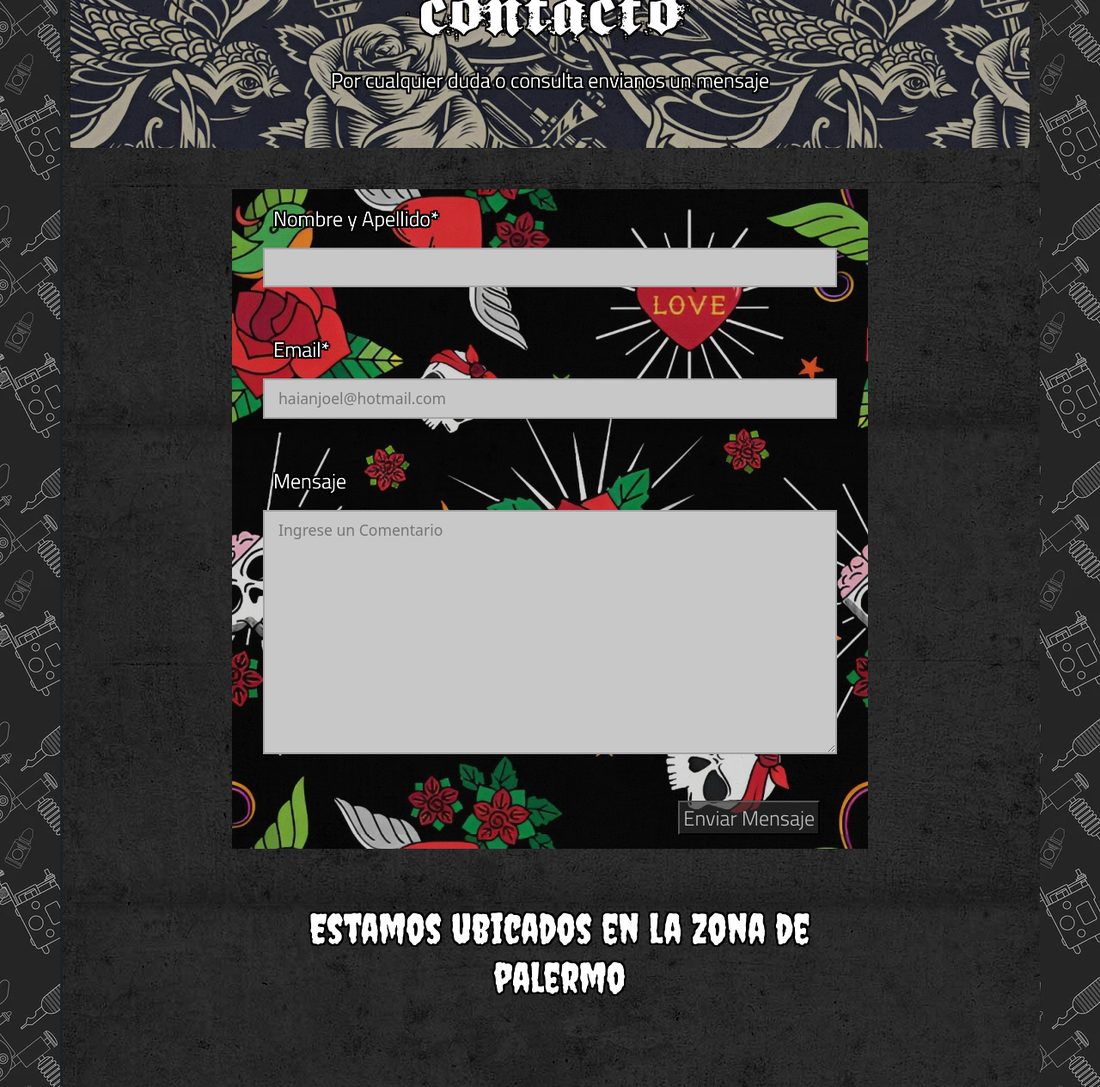
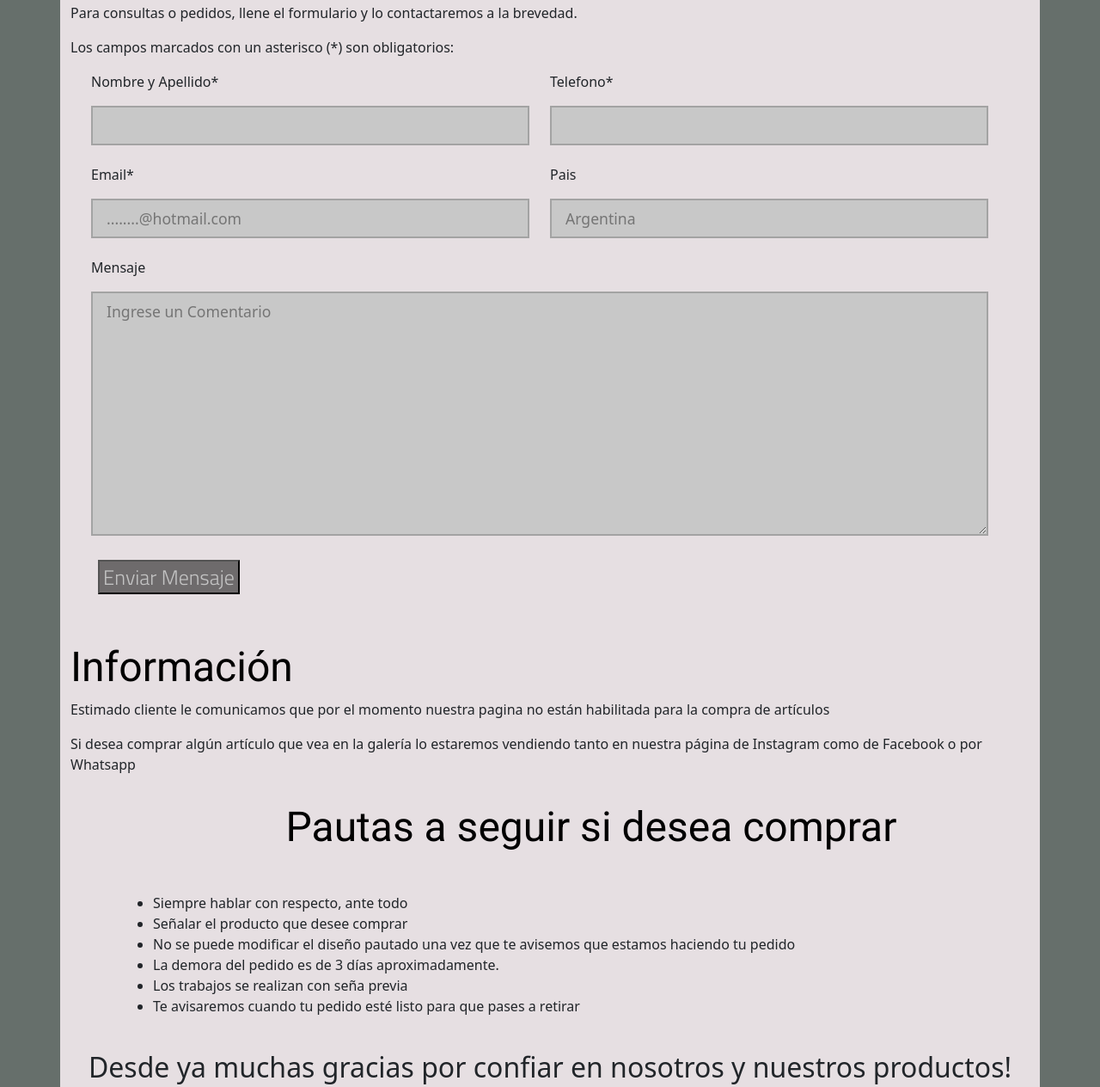
Before and after one commit to haiandonofrio/CuchillosTandil, a website: page pages/contacto.html in a window 1280 px wide. Shown: the part 159-1423 px from the top of the page at 86% size. Drawn offline with nearby package versions, Linux system fonts and the light colour scheme; files that its build step writes are made by us from their sources; grey boxes are pictures that could not be loaded; a web font is replaced by a local one.

Commit message:
Pagina_de_contactos

```diff
--- a/pages/contacto.html
+++ b/pages/contacto.html
@@ -43,49 +43,73 @@
             </div>
             <!--Header-->
         </header>
-        <main class="container-fluid bg-tatuador">
-            <div class="container bgcolor">
+        <!-- ------------------------------------------------------------------------------------------------------------------------------------------- -->
+        <main class="container-fluid bg-contactos">
+            <div class="container bgbanner">
             <!--Titulo Contacto-->
                 <section class="bgbanner">
-                    <h1 class="tittle">Contacto</h1>
-                    <h2 class="parrMain text-center">Por cualquier duda o consulta envianos un mensaje</h2>
-                </section>
+                    <h1 class="tittleContacto">Contacto</h1>
+                    <p class="">Para consultas o pedidos, llene el formulario y lo contactaremos a la brevedad.</p>
+
+                    <p>Los campos marcados con un asterisco (*) son obligatorios:</p>
+
                 <!--Titulo Contacto-->
-                <section class="container flex-dinamic py-5">
-                    <div class="bgnosotros px-5 mb-3">
+
+
                     <!--formulario de consultas-->
-                    <form action="">
-                        <fieldset>
-                            <div class="row py-3">
-                                <label class="col-lg-5 col-xs-12" for="Nombre"><p class="parrMain">Nombre y Apellido*</p></label>
-                                <input class="col-lg-7 col-xs-12 field" type="text" name="Nombre" id="nombre" required>
+                        <form>
+                            <div class="row container  ">
+                            <div class="col-xl-6 col-12">
+                                <label class="" for="Nombre"><p class="">Nombre y Apellido*</p></label>
+                                <input class="field" type="text" name="Nombre" id="nombre" required>
                             </div>
-                            <div class="row py-3">
-                                <label class="col-lg-3 col-xs-12" for="Indique su mail"><p class="parrMain">Email*</p></label>
-                                <input class="col-lg-9 col-xs-12 field" type="email" name="email" id="email" placeholder="haianjoel@hotmail.com" required>
+                            <div class="col-xl-6 col-12">
+                                <label class="" for="Indique su numero"><p class="">Telefono*</p></label>
+                                <input class="field" type="number" name="telefono" id="telefono" placeholder="" required>
                             </div>
-                            <div class="row py-3">
-                                <label class="col-lg-3 col-xs-12"for=""><p class="parrMain align-self-start">Mensaje</p></label>
-                                <textarea class="col-lg-9 col-xs-12 field" name="texto" id="texto" cols="50" rows="10" placeholder="Ingrese un Comentario"></textarea>
+                            <div class="col-xl-6 col-12">
+                                <label class="" for="Indique su mail"><p class="">Email*</p></label>
+                                <input class="field" type="email" name="email" id="email" placeholder="........@hotmail.com" required>
                             </div>
-                            <div class="d-flex justify-content-end py-3">
+                            <div class="col-xl-6 col-12">
+                                <label class="" for="Indique pais"><p class="">Pais</p></label>
+                                <input class="field" type="email" name="email" id="email" placeholder="Argentina" required>
+                            </div>
+                            <div class="col-xl-12 col-12">
+                                <label class=""for=""><p class="">Mensaje</p></label>
+                                <textarea class="field" name="texto" id="texto" cols="50" rows="10" placeholder="Ingrese un Comentario"></textarea>
+                            </div>
+
+                            <div class="col-xl-6 col-12">
                                 <input class="FormBoton px-1 mx-2" type="submit" value="Enviar Mensaje">
                             </div>
-                        </fieldset>
-                    </form>
+                        </div>
+                        </form>
+                </section>
+                <div>
+                    <h2 class="tittleContacto">Información</h1>
+
+                    <p class=""> Estimado cliente le comunicamos que por el momento nuestra pagina no están habilitada para la compra
+                        de artículos</p>
+                    <p class=""> Si desea comprar algún artículo que vea en la galería lo estaremos vendiendo tanto en nuestra página de Instagram como de
+                        Facebook o por Whatsapp</p>
+                    </p>
+                    <div class=" container d-flex row  ms-lg-5">
+                        <h2 class="text-center tittleContacto p-3 ">Pautas a seguir si desea comprar</h2>
+                            <ul class="p-4">
+                                <li>Siempre hablar con respecto, ante todo </li>
+                                <li>Señalar el producto que desee comprar</li>
+                                <li>No se puede modificar el diseño pautado una vez que te avisemos que estamos haciendo tu pedido</li>
+                                <li>La demora del pedido es de 3 días aproximadamente.</li>
+                                <li>Los trabajos se realizan con seña previa </li>
+                                <li>Te avisaremos cuando tu pedido esté listo para que pases a retirar </li>
+
+
+                            </ul>
+                    </div>
+
+                    <h2 class="text-center  mb-5">Desde ya muchas gracias por confiar en nosotros y nuestros productos!</h2>
                 </div>
-                    <!--formulario de consultas-->
-                    <!--Ubicacion y mapa-->
-                    <div>
-                        <div>
-                            <h2 class="subti text-center py-5">Estamos ubicados en la zona de palermo</h2>
-                        </div>
-                        <div class="py-2" id="mapa">
-                            <iframe src="https://www.google.com/maps/embed?pb=!1m18!1m12!1m3!1d3284.4960186077224!2d-58.41740224926349!3d-34.59161676426892!2m3!1f0!2f0!3f0!3m2!1i1024!2i768!4f13.1!3m3!1m2!1s0x95bcca80cfd58e81%3A0xd738e93b71b17836!2sParaguay%203605%2C%20C1425BRW%20CABA!5e0!3m2!1ses!2sar!4v1674612156899!5m2!1ses!2sar" class="mapa" style="border:0;" allowfullscreen="" loading="lazy" referrerpolicy="no-referrer-when-downgrade"></iframe>
-                        </div>
-                    </div>
-                    <!--Ubicacion y mapa-->
-                </section>
             </div>
         </main>
         <!--footer-->
--- a/scss/_formato_textos.scss
+++ b/scss/_formato_textos.scss
@@ -10,6 +10,11 @@
     @include formato-textos(map-get($map-titulo2,font),map-get($map-titulo2,size),map-get($map-titulo2,align),map-get($map-titulo2,color));
     font-weight: bold;
     filter: brightness(150%)
+    }
+.tittleContacto{
+        @include formato-textos(map-get($map-Contacto,font),map-get($map-Contacto,size),map-get($map-Contacto,align),map-get($map-Contacto,color));
+        filter: brightness(150%);
+        // text-shadow: $font-shadow;
     }
 
 .subti{
--- a/scss/_index.scss
+++ b/scss/_index.scss
@@ -17,12 +17,20 @@
     z-index: -10;
 
 }
+.bg-contactos{
+    background: map-get($map-color ,gris );
+    z-index: -10;
 
+}
 .bgimg{
     background: map-get($map-color , bgborde ) no-repeat;
 }
 
+// .bgbanner{
+//     background: map-get($map-color , bgbanner );
+//     padding-bottom: 5%;
+// }
 .bgbanner{
-    background: map-get($map-color , bgbanner );
+    background: map-get($map-color , redes);
     padding-bottom: 5%;
 }
--- a/scss/_variables.scss
+++ b/scss/_variables.scss
@@ -5,6 +5,7 @@ $dummy: X;
 $font-parrafos: 'Creepster', cursive;
 $font-titulos: Gothic;
 $font-titulo2: 'Lobster', cursive;
+$font-titulo3: 'Roboto', sans-serif;
 $font-header_footer: 'Titillium Web', sans-serif;
 $font-shadow: -1px -1px 0px #000,
  0px -1px 0px #000,
@@ -36,9 +37,10 @@ $map-color: (
 primario: red,
 secundario: black,
 redes: #e6dfe2,
+gris:#666F6B,
 bgcolor: url(../assets/img/bg-black.jpg) repeat,
 bgtatuador: url(../assets/img/fondotatuador.jpg) repeat,
-bgbanner: url(../assets/img/output-onlinepngtools.png) repeat,
+// bgbanner: url(../assets/img/output-onlinepngtools.png) repeat,
 bgborde: url(../assets/img/borde2.png) ,
 bgnosotros: url(../assets/img/bgnosotros.png) repeat,
 insta: linear-gradient(#fdf497 0%, #fdf497 5%, #fd5949 45%, #d6249f 60%, #285AEB 90%),
@@ -57,6 +59,12 @@ $map-titulo2: (
     size : 2em,
     color:  rgb(206, 202, 202)
 );
+$map-Contacto: (
+    font : $font-titulo3,
+    size : 3em,
+    color:  rgb(0, 0, 0)
+);
+
 
 $map-subti: (
     font : $font-parrafos,
```
Also changed, not shown: css/estilos.css.
